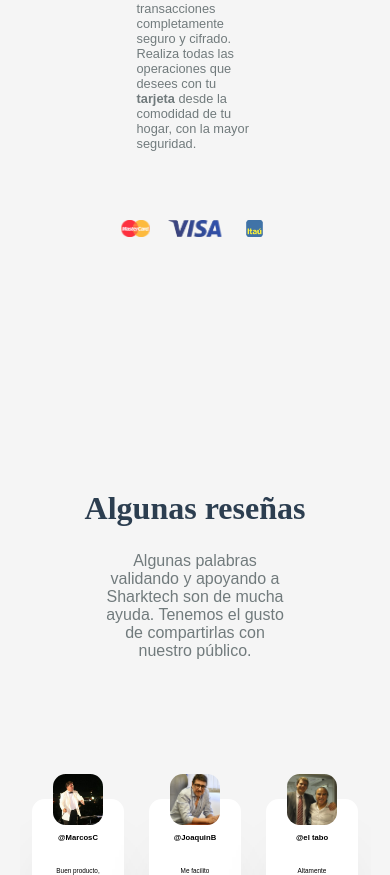
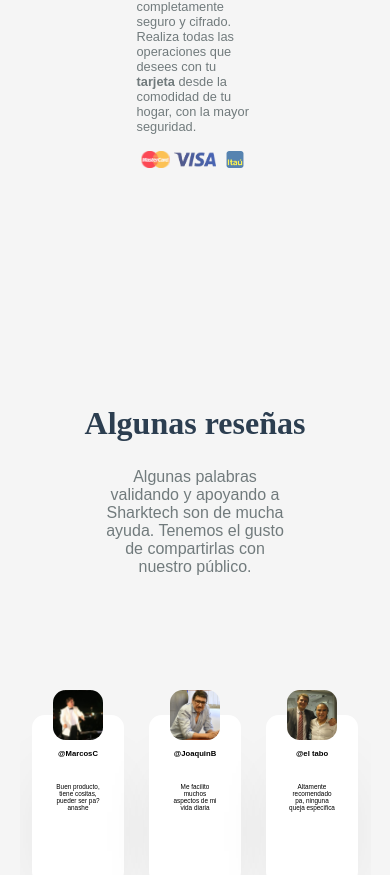
Before and after one commit to MarcosCianzio/sharktech, a React (Create React App) app: page / in a window 390 px wide. Shown: the part 1889-2764 px from the top of the page. Built offline with nearby package versions, Linux system fonts and the light colour scheme.

Commit message:
second update

```diff
--- a/src/assets/css/Pagos.css
+++ b/src/assets/css/Pagos.css
@@ -53,13 +53,17 @@
 .contenedor-tarjetas{
 
     display: flex;
-    justify-content: center;
+    justify-content: space-between;
+    margin-top: 2vh;
+    align-items: center;
+    width: 100%;
 
 }
 .tarjeta{
 
     height: 2vh;
-    opacity: .8;
+    opacity: .7;
+    width: 5vh;
 
 }
 @media only screen and (max-width: 1024px){
@@ -133,7 +137,6 @@
 
     }
     .contenedor-tarjetas{
-        margin-top: 8vh;
     }
 
 }
--- a/src/components/Footer.js
+++ b/src/components/Footer.js
@@ -8,12 +8,12 @@ class Footer extends React.Component{
             <div className = 'footer-contenedor'>
                 <div className = 'descripcion-footer-contenedor'>
                 * El uso de nuestra aplicación es completamente gratuito. Se cobraran costos a partir de las compras realizadas. Sujeto a restricciones y otros términos.
-                 Sujeto a restricciones y otros términos. Los precios están expresados en dólares estadounidenses y pueden variar por país. Se requiere una tarjeta de crédito internacional para completar la suscripción.
+                Los precios dentro de la aplicación están expresados en pesos uruguayos. Se requiere una tarjeta de crédito internacional o local para las transacciones.
                 </div>
                 <div className = 'informacion-contenedor'>
                     <div className = 'informacion-contacto-contenedor'>
                         <h2 className = 'telefono-titulo'>
-                            Contactanos a
+                           Para proveedores, nuestro telefono
                         </h2>
                         <h2 className = 'telefono'>
                             Tel. 4532757
@@ -21,10 +21,13 @@ class Footer extends React.Component{
                     </div>
                     <div className = 'informacion-direccion-contenedor'>
                     <h2 className = 'direccion-titulo'>
-                           Encuentranos en
+                           Encuentranos en nuestro local
                         </h2>
                         <h2 className = 'direccion'>
                             Mercedes, Uruguay
+                        </h2>
+                        <h2 className = 'direccion'>
+                            Sanchez 502
                         </h2>
                     </div>
 
--- a/src/components/Pagos.js
+++ b/src/components/Pagos.js
@@ -19,9 +19,7 @@ class Pagos extends React.Component{
                         <h2 className = 'informacion-pagos-descripcion'>
                             Incluimos una gran variedad de metodos de pago, además de un servicio de transacciones completamente seguro y cifrado. Realiza todas las operaciones que desees con tu <b> tarjeta </b> desde la comodidad de tu hogar, con la mayor seguridad.
                         </h2>
-                    </div>
-                </div>
-                <div className = 'contenedor-tarjetas'>
+                        <div className = 'contenedor-tarjetas'>
                     <img className = 'tarjeta' src = {require("../assets/images/mastercard.svg")}>
 
                     </img>
@@ -32,6 +30,9 @@ class Pagos extends React.Component{
 
                     </img>
                 </div>
+                    </div>
+                </div>
+
             </div>
 
         );
```
